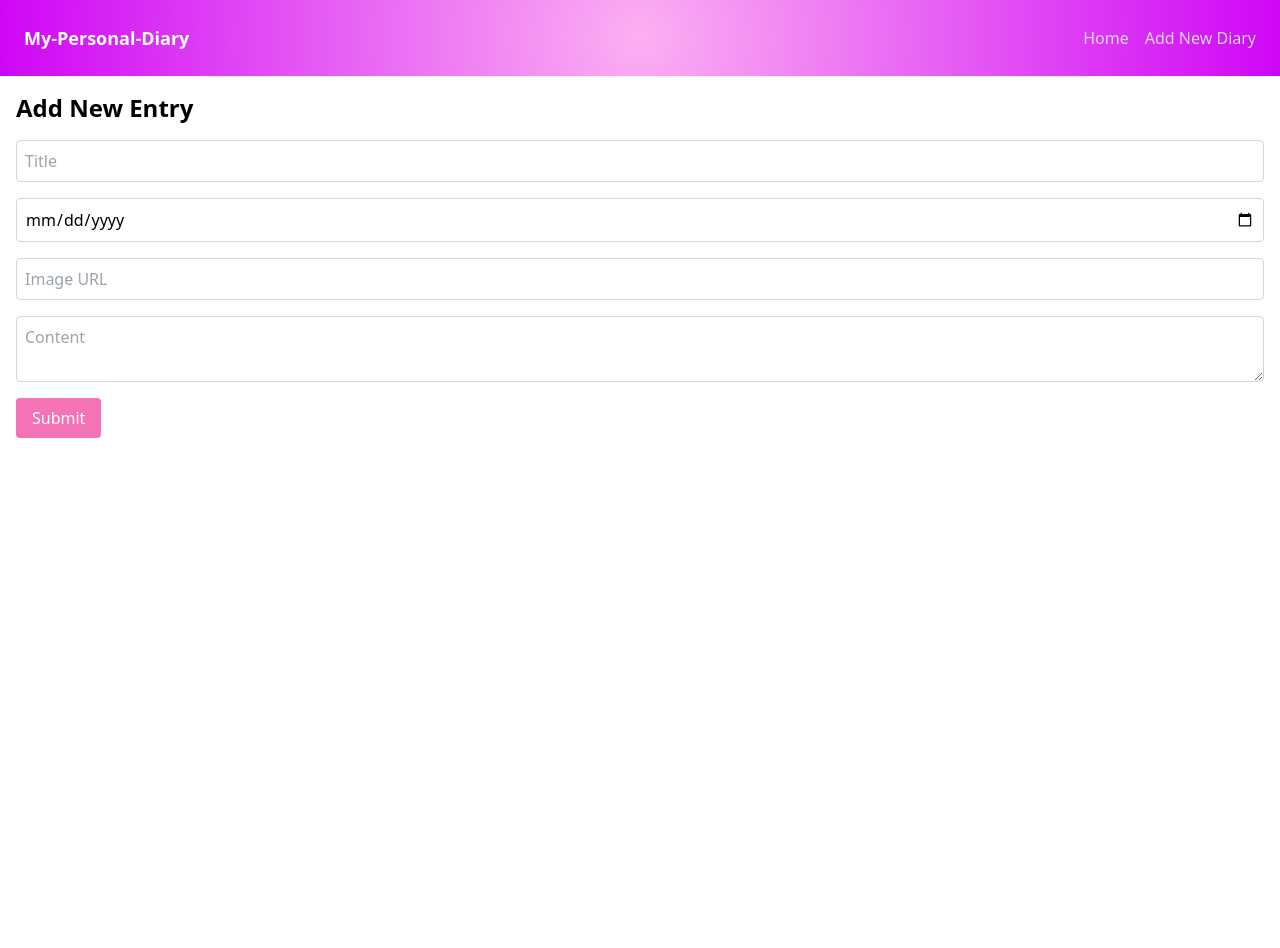
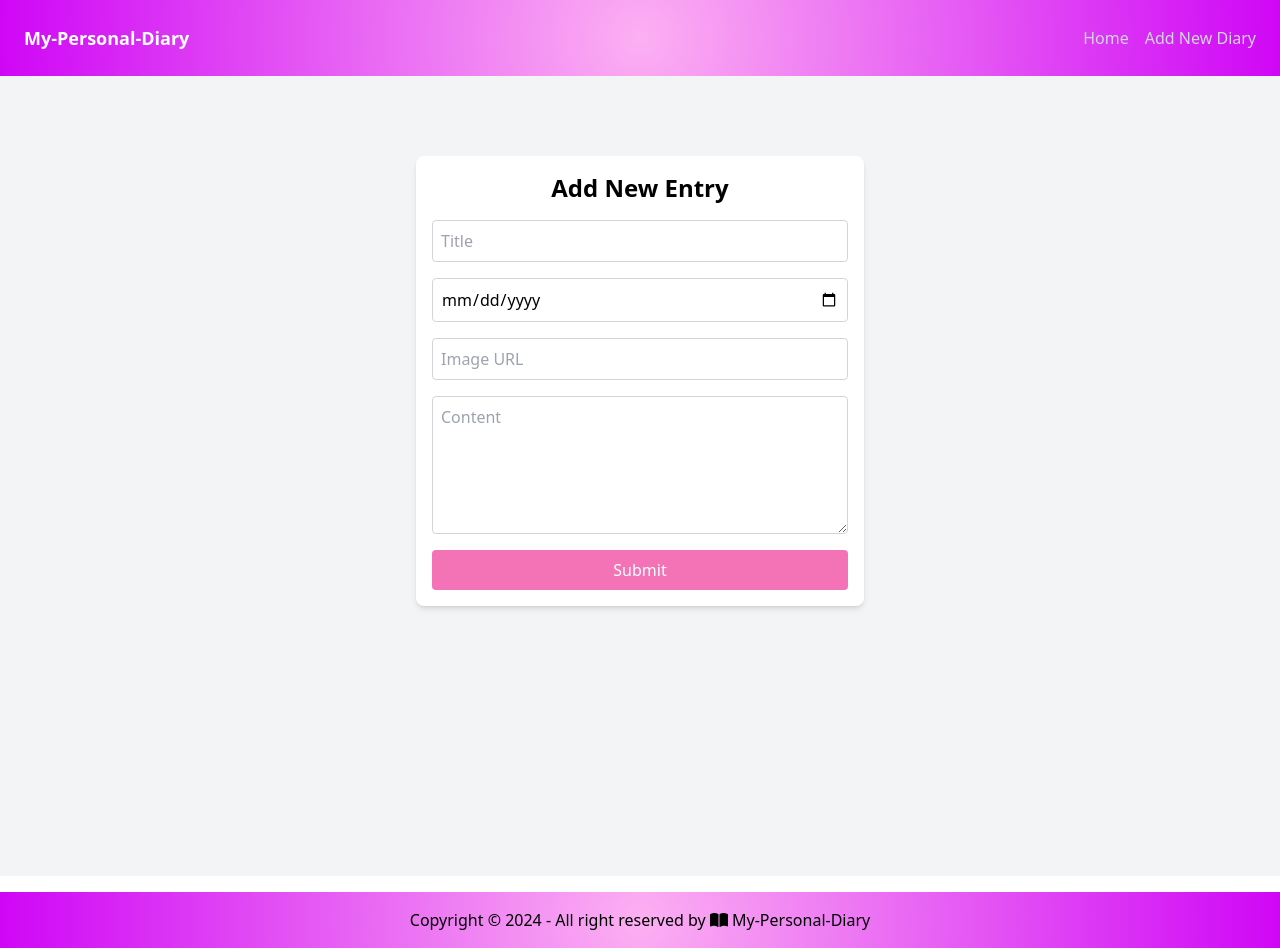
Before and after one commit to ZahraR85/personal-diary, a React (Vite) app: page /add-entry in a window 1280 px wide. Before the commit the page ends 800 px from the top, so only its background shows below. Built offline with nearby package versions, Linux system fonts and the light colour scheme.

Commit message:
add footer, add some new style

```diff
--- a/index.html
+++ b/index.html
@@ -3,6 +3,7 @@
   <head>
     <meta charset="UTF-8" />
     <link rel="icon" type="image/svg+xml" href="/vite.svg" />
+    <link rel="stylesheet" href="https://cdnjs.cloudflare.com/ajax/libs/font-awesome/6.0.0-beta3/css/all.min.css"/>
     <meta name="viewport" content="width=device-width, initial-scale=1.0" />
     <title>personalDiary</title>
   </head>
--- a/package.json
+++ b/package.json
@@ -10,6 +10,8 @@
     "preview": "vite preview"
   },
   "dependencies": {
+    "@fortawesome/free-solid-svg-icons": "^6.6.0",
+    "@fortawesome/react-fontawesome": "^0.2.2",
     "react": "^18.3.1",
     "react-dom": "^18.3.1",
     "react-router-dom": "^6.27.0"
--- a/src/components/AddEntryModal.jsx
+++ b/src/components/AddEntryModal.jsx
@@ -1,4 +1,4 @@
-import React, { useState } from 'react';
+import { useState } from 'react';
 import { useNavigate } from 'react-router-dom';
 
 const AddEntryModal = () => {
@@ -26,40 +26,43 @@ const AddEntryModal = () => {
     navigate('/');
   };
   return (
-    <div className="container mx-auto p-4">
-      <h1 className="text-2xl font-bold">Add New Entry</h1>
-      <form onSubmit={handleSubmit} className="mt-4">
+    <div className="flex justify-center items-start pt-20 min-h-screen bg-gray-100">
+      <div className="container max-w-md mx-auto p-4 bg-white shadow-md rounded-lg">
+        <h1 className="text-2xl font-bold mb-4 text-center">Add New Entry</h1>
+        <form onSubmit={handleSubmit} className="space-y-4">
           <input
             type="text"
             placeholder="Title"
             value={title}
             onChange={(e) => setTitle(e.target.value)}
-          className="block w-full p-2 border border-gray-300 rounded mb-4"
+            className="block w-full p-2 border border-gray-300 rounded"
           />
           <input
             type="date"
             value={date}
             onChange={(e) => setDate(e.target.value)}
-          className="block w-full p-2 border border-gray-300 rounded mb-4"
+            className="block w-full p-2 border border-gray-300 rounded"
           />
           <input
             type="text"
             placeholder="Image URL"
             value={imageUrl}
             onChange={(e) => setImageUrl(e.target.value)}
-          className="block w-full p-2 border border-gray-300 rounded mb-4"
+            className="block w-full p-2 border border-gray-300 rounded"
           />
           <textarea
             placeholder="Content"
             value={content}
             onChange={(e) => setContent(e.target.value)}
-          className="block w-full p-2 border border-gray-300 rounded mb-4"
+            rows="5"
+            className="block w-full p-2 border border-gray-300 rounded"
           ></textarea>
-        <button type="submit" className="bg-pink-400 text-white py-2 px-4 rounded">
+          <button type="submit" className="bg-pink-400 text-white py-2 px-4 rounded w-full">
             Submit
           </button>
         </form>
       </div>
+    </div>
   );
 };
 export default AddEntryModal;
--- a/src/components/EntryDetailsModal.jsx
+++ b/src/components/EntryDetailsModal.jsx
@@ -1,4 +1,3 @@
-import React from 'react';
 import { useParams, useNavigate } from 'react-router-dom';
 
 const EntryDetailsModal = () => {
--- /dev/null
+++ b/src/components/Footer.jsx
@@ -0,0 +1,10 @@
+const Footer = () => {
+  return (
+      <footer className="footer bg-custom-gradient text-neutral-content flex justify-center items-center py-4 mt-4">
+          <aside className="grid-flow-col items-center">
+              <p>Copyright © {new Date().getFullYear()} - All right reserved by <i className="fa-solid fa-book-open"></i> My-Personal-Diary</p>
+          </aside>
+      </footer>
+  );
+};
+export default Footer;
--- a/src/components/HomePage.jsx
+++ b/src/components/HomePage.jsx
@@ -28,8 +28,8 @@ const HomePage = () => {
         {entries.map((entry) => (
           <div key={entry.id} className="relative border rounded overflow-hidden shadow-lg">
             <button onClick={() => handleDelete(entry.id)}
-              className="absolute top-1 right-1 bg-red-500 text-white rounded-full w-6 h-6 text-3xl flex items-center justify-center hover:bg-red-700"
-            >&times;</button>
+              className="absolute top-1 right-1"
+            ><i className="fa-solid fa-trash text-2xl"></i></button>
             <Link to={`/entry/${entry.id}`}>
               <img src={entry.imageUrl} alt={entry.title} className="w-45 h-60 py-2 px-4"/>
               <div className="p-2">
--- a/src/components/MainLayout.jsx
+++ b/src/components/MainLayout.jsx
@@ -1,4 +1,5 @@
 import Navbar from "./Navbar";
+import Footer from "./Footer";
 import { Outlet } from "react-router-dom";
 
 const MainLayout = () => {
@@ -8,6 +9,7 @@ const MainLayout = () => {
       <div className="container mx-auto">
         <Outlet />
       </div>
+      <Footer />
     </>
   );
 };
```
Also changed, not shown: 1 other file (tests, documents, lock files or other folders). Lines whose indentation alone changed are shown as unchanged.
